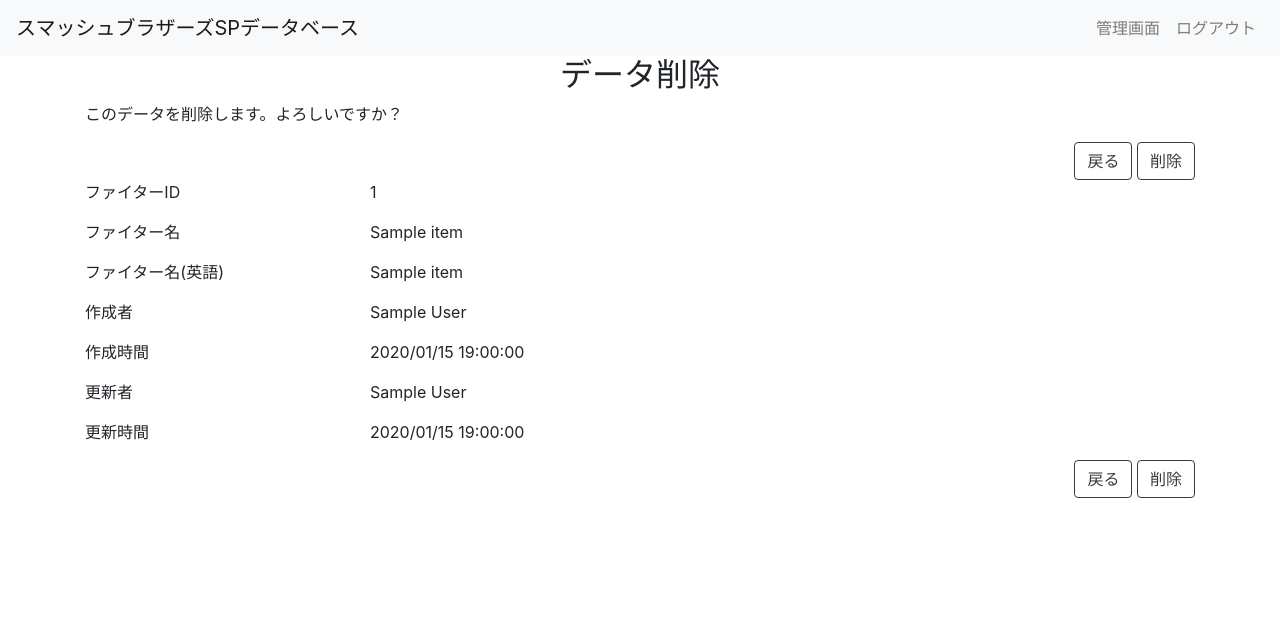
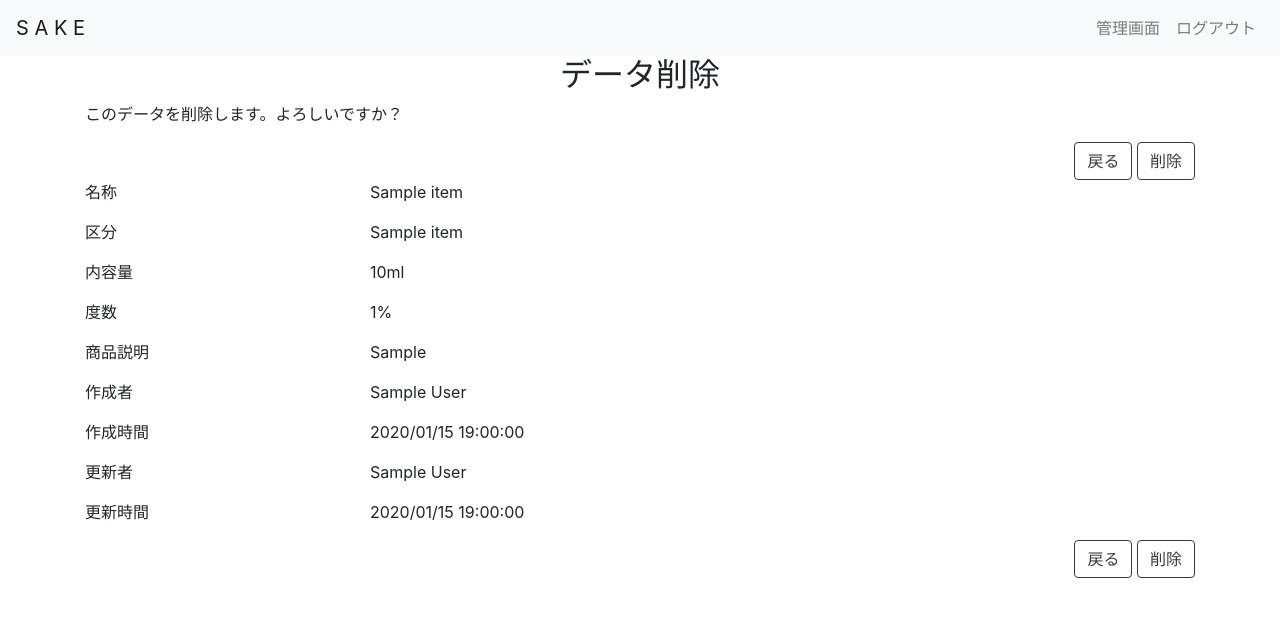
Before and after one commit to yoichi-baba/sbsp, a Django app: page /delete/1/ in a window 1280 px wide. Shown: the top 617 px of the page. Run offline with Django 3.2, Linux system fonts and the light colour scheme; a user stored in the database is signed in; tables that the repository leaves empty hold one stand-in row (values such as "Sample post"); some libraries are stand-ins or nearby versions.

Commit message:
酒在庫管理システムに変更

```diff
--- a/app/apps.py
+++ b/app/apps.py
@@ -7,4 +7,4 @@ class AppConfig(AppConfig):
     管理画面での表示名を指定する
     """
     name = 'app'
-    verbose_name = 'スマッシュブラザーズSPデータベース'
+    verbose_name = 'S A K E'
--- a/app/models.py
+++ b/app/models.py
@@ -1,3 +1,4 @@
+from django.core.validators import FileExtensionValidator
 from django.db import models
 
 from users.models import User
@@ -5,37 +6,44 @@ from users.models import User
 
 class Item(models.Model):
     """
-    データ定義クラス
-      各フィールドを定義する
-    参考：
-    ・公式 モデルフィールドリファレンス
-    https://docs.djangoproject.com/ja/2.1/ref/models/fields/
+    酒マスタ
     """
 
-    # ファイターID
-    fighter_id = models.CharField(
-        verbose_name='ファイターID',
-        max_length=3,
+    # 名称
+    alcohol_name = models.CharField(
+        verbose_name='名称',
+        max_length=50,
         blank=False,
         null=False,
     )
 
-    # ファイター名
-    fighter_name = models.CharField(
-        verbose_name='ファイター名',
-        max_length=50,
+    alcohol_kbn_name = models.CharField(
+        verbose_name='区分名',
+        max_length=10,
         blank=True,
         null=True,
     )
 
-    # ファイター名(英語)
-    fighter_name_en = models.CharField(
-        verbose_name='ファイター名(英語)',
-        max_length=50,
+    # 内容量
+    alcohol_capacity = models.IntegerField(
+        verbose_name='内容量',
         blank=True,
         null=True,
     )
 
+    # 度数
+    alcoholic_proof = models.IntegerField(
+        verbose_name='度数',
+        blank=True,
+        null=True,
+    )
+
+    # 商品説明
+    alcohol_info = models.TextField(
+        verbose_name='商品説明',
+        blank=True,
+        null=True,
+    )
 
     # 以下、管理項目
 
@@ -81,11 +89,11 @@ class Item(models.Model):
         """
         リストボックスや管理画面での表示
         """
-        return self.fighter_name
+        return self.alcohol_name
 
     class Meta:
         """
         管理画面でのタイトル表示
         """
-        verbose_name = 'ファイター名マスタ'
-        verbose_name_plural = 'ファイター名マスタ'
+        verbose_name = '酒マスタ'
+        verbose_name_plural = '酒マスタ'
--- a/app/templates/app/_base.html
+++ b/app/templates/app/_base.html
@@ -7,7 +7,7 @@
     <meta charset="utf-8">
     <meta name="viewport" content="width=device-width, initial-scale=1, shrink-to-fit=no">
     <meta http-equiv="x-ua-compatible" content="ie=edge">
-    <title>スマッシュブラザーズSPデータベース</title>
+    <title>S A K E</title>
     <!-- Bootstrap CSS -->
     <link href="https://maxcdn.bootstrapcdn.com/bootstrap/4.0.0/css/bootstrap.min.css" rel="stylesheet"
           integrity="sha384-Gn5384xqQ1aoWXA+058RXPxPg6fy4IWvTNh0E263XmFcJlSAwiGgFAW/dAiS6JXm"
@@ -19,7 +19,7 @@
 
 <body>
 <nav class="navbar navbar-expand-md navbar-light bg-light ">
-    <a class="navbar-brand" href="#">スマッシュブラザーズSPデータベース</a>
+    <a class="navbar-brand" href="#">S A K E</a>
     <button type="button" class="navbar-toggler" data-toggle="collapse" data-target="#Navber" aria-controls="Navber"
             aria-expanded="false"
             aria-label="ナビゲーションの切替">
--- a/app/templates/app/item_detail_contents.html
+++ b/app/templates/app/item_detail_contents.html
@@ -1,25 +1,41 @@
 <div class="row">
     <div class="col-5 col-sm-3">
-        <p>ファイターID</p>
+        <p>名称</p>
     </div>
     <div class="col-7 col-sm-9">
-        <p>{{  item.fighter_id|default_if_none:"未入力"  }}</p>
+        <p>{{  item.alcohol_name|default_if_none:"未入力"  }}</p>
     </div>
 </div>
 <div class="row">
     <div class="col-5 col-sm-3">
-        <p>ファイター名</p>
+        <p>区分</p>
     </div>
     <div class="col-7 col-sm-9">
-        <p>{{  item.fighter_name|default_if_none:"未入力" }}</p>
+        <p>{{  item.alcohol_kbn_name|default_if_none:"未入力" }}</p>
     </div>
 </div>
 <div class="row">
     <div class="col-5 col-sm-3">
-        <p>ファイター名(英語)</p>
+        <p>内容量</p>
     </div>
     <div class="col-7 col-sm-9">
-        <p>{{  item.fighter_name_en|default_if_none:"未入力" }}</p>
+        <p>{{  item.alcohol_capacity|default_if_none:"未入力" }}ml</p>
+    </div>
+</div>
+<div class="row">
+    <div class="col-5 col-sm-3">
+        <p>度数</p>
+    </div>
+    <div class="col-7 col-sm-9">
+        <p>{{  item.alcoholic_proof|default_if_none:"未入力" }}%</p>
+    </div>
+</div>
+<div class="row">
+    <div class="col-5 col-sm-3">
+        <p>商品説明</p>
+    </div>
+    <div class="col-7 col-sm-9">
+        <p>{{  item.alcohol_info|default_if_none:"未入力" }}</p>
     </div>
 </div>
 <div class="row">
--- a/config/settings.py
+++ b/config/settings.py
@@ -184,3 +184,6 @@ LOGGING = {
         },
     }
 }
+
+MEDIA_ROOT = os.path.join(BASE_DIR, 'media')
+MEDIA_URL = '/media/'
--- a/config/urls.py
+++ b/config/urls.py
@@ -13,19 +13,24 @@ Including another URLconf
     1. Import the include() function: from django.urls import include, path
     2. Add a URL to urlpatterns:  path('blog/', include('blog.urls'))
 """
+from django.conf.urls.static import static
 from django.contrib import admin
 from django.urls import path, include
 
 # ルーティング設定
+from config import settings
+
 urlpatterns = [
     path('admin/', admin.site.urls),
     path('', include('app.urls')),
 ]
+if settings.DEBUG:
+    urlpatterns += static(settings.MEDIA_URL, document_root=settings.MEDIA_ROOT)
 
 # 管理サイトの見出しを変更可能
 #  タイトル；タイトルタグで使用
 admin.site.site_title = 'タイトル'
 #  サイト名：ログイン画面と管理画面上部の表示
-admin.site.site_header = 'スマッシュブラザーズSPデータベース'
+admin.site.site_header = 'S A K E'
 #  メニュー：管理画面の見出し表示
 admin.site.index_title = 'メニュー'
```
Also changed, not shown: app/templates/app/item_filter.html (+14 -6 lines).
